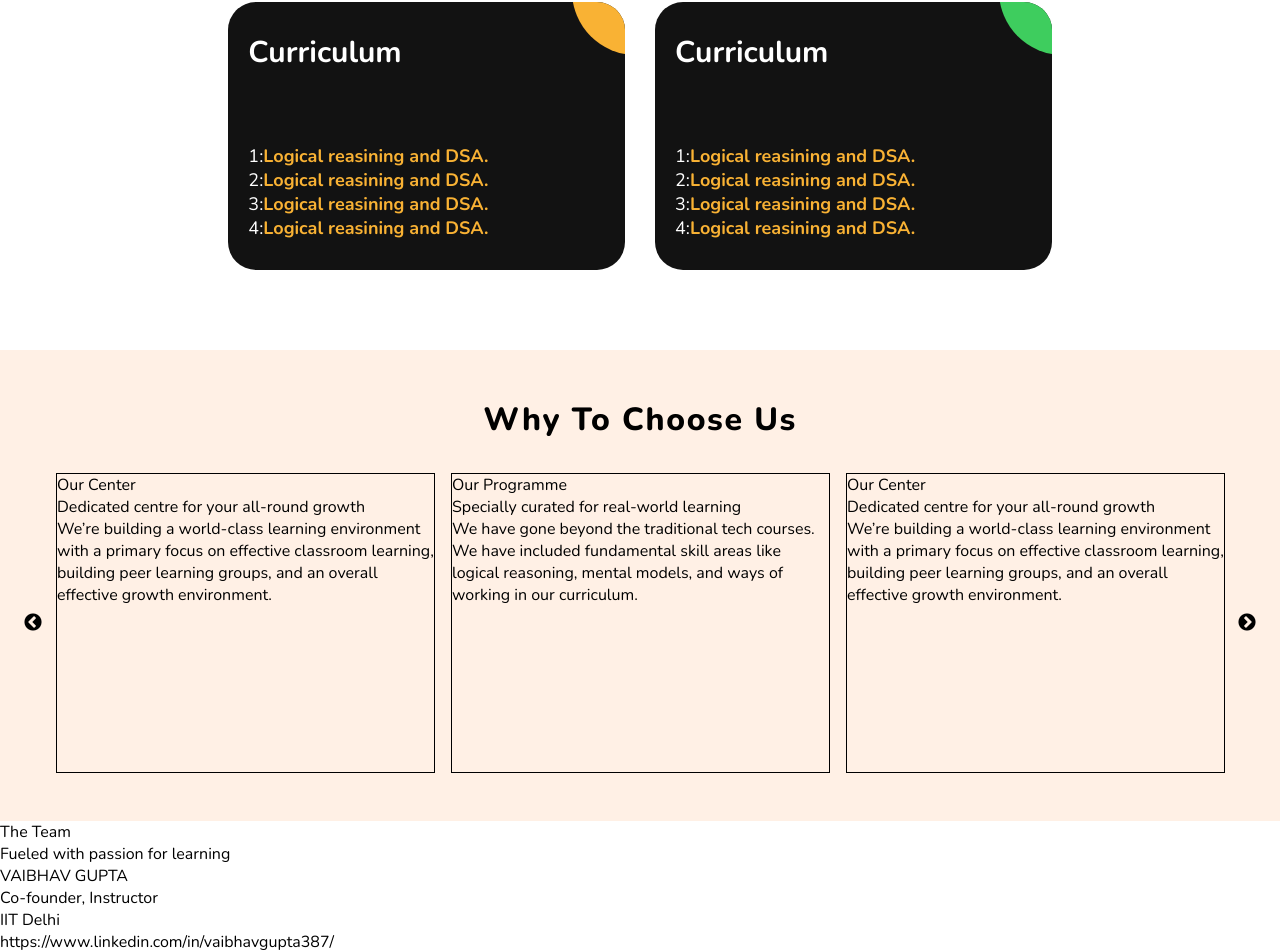
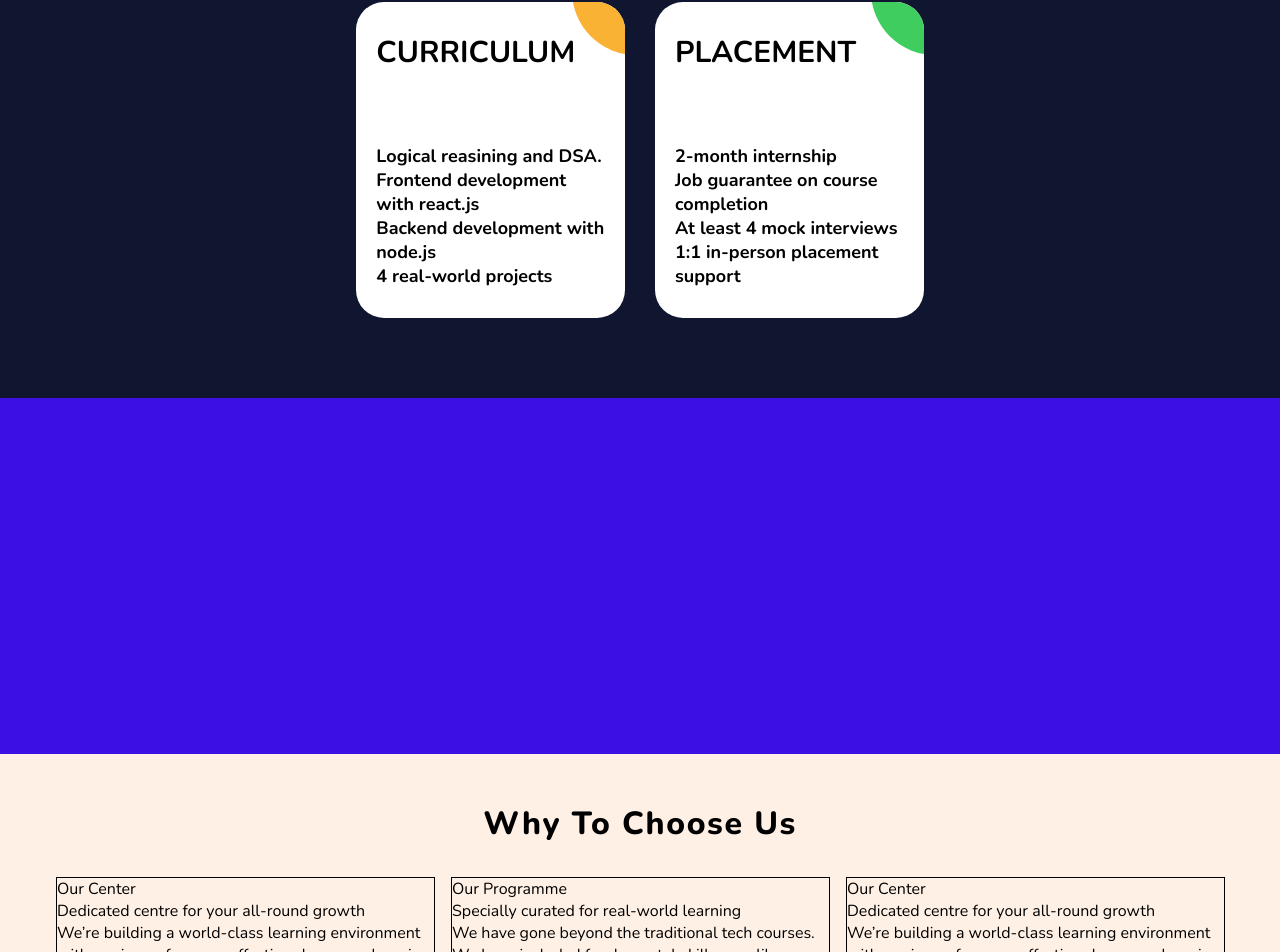
Before and after one commit to drumil32/Ed-Tech, a React (Vite) app in the folder frontend/: page / in a window 1280 px wide. Shown: the part 1009-1961 px from the top of the page. Built offline with nearby package versions, Linux system fonts and the light colour scheme.

Commit message:
Adding Program Details

```diff
--- a/frontend/src/components/organisms/Courses/Courses.tsx
+++ b/frontend/src/components/organisms/Courses/Courses.tsx
@@ -24,7 +24,7 @@ const Courses: React.FC = () => {
 
       </div>
     </section>
-     <div className={styles.ag_format_container}>
+    <div className={styles.ag_format_container}>
 
      <div className={styles.ag_courses_box}>
          <div className={styles.ag_courses_item}>
@@ -32,30 +32,26 @@ const Courses: React.FC = () => {
                  <div className={styles.ag_courses_item_bg}></div>
 
                  <div className={styles.ag_courses_item_title}>
-                     Curriculum
+                     CURRICULUM
                  </div>
                  <div className={styles.ag_courses_item_date_box}>
-                     1:
                      <span className={styles.ag_courses_item_date}>
                          Logical reasining and DSA.
                      </span>
                  </div>
                  <div className={styles.ag_courses_item_date_box}>
-                     2:
                      <span className={styles.ag_courses_item_date}>
-                     Logical reasining and DSA.
+                     Frontend development with react.js
                      </span>
                  </div>
                  <div className={styles.ag_courses_item_date_box}>
-                     3:
                      <span className={styles.ag_courses_item_date}>
-                     Logical reasining and DSA.
+                     Backend development with node.js
                      </span>
                  </div>
                  <div className={styles.ag_courses_item_date_box}>
-                     4:
                      <span className={styles.ag_courses_item_date}>
-                     Logical reasining and DSA.
+                     4 real-world projects
                      </span>
                  </div>
              </a>
@@ -66,37 +62,51 @@ const Courses: React.FC = () => {
                  <div className={styles.ag_courses_item_bg}></div>
 
                  <div className={styles.ag_courses_item_title}>
-                     Curriculum
+                 PLACEMENT
                  </div>
                  <div className={styles.ag_courses_item_date_box}>
-                     1:
                      <span className={styles.ag_courses_item_date}>
-                         Logical reasining and DSA.
+                     2-month internship
                      </span>
                  </div>
                  <div className={styles.ag_courses_item_date_box}>
-                     2:
                      <span className={styles.ag_courses_item_date}>
-                     Logical reasining and DSA.
+                     Job guarantee on course completion
                      </span>
                  </div>
                  <div className={styles.ag_courses_item_date_box}>
-                     3:
                      <span className={styles.ag_courses_item_date}>
-                     Logical reasining and DSA.
+                     At least 4 mock interviews
                      </span>
                  </div>
                  <div className={styles.ag_courses_item_date_box}>
-                     4:
                      <span className={styles.ag_courses_item_date}>
-                     Logical reasining and DSA.
+                     1:1 in-person placement support
                      </span>
                  </div>
              </a>
          </div>
 
      </div>
- </div>
+    </div>
+    <section className={styles.courseHighlights}>
+    <h5 className={styles.sectionTitle}>Course Overview</h5>
+      <h5>Course Overview</h5>
+      <div className={styles.banner}>
+      <h1>Join in on Something Big</h1>
+      <div className={styles.styles}>
+        <p>5 Cr+</p>
+        <p>190+</p>
+        <p>300 Cr+</p>
+      </div>
+      <div className={styles.details}>
+        <p>Learners</p>
+        <p>Countries</p>
+        <p>Code submits</p>
+      </div>
+    </div>
+
+    </section>
  </>
   );
 };
--- a/frontend/src/components/organisms/Courses/style.module.scss
+++ b/frontend/src/components/organisms/Courses/style.module.scss
@@ -4,13 +4,14 @@
   width: 100%;
   padding: 3rem;
   background-color: var(--primary-background-color);
-  background: url("../../../assets/backgrounds/coursesBackground.jpg") no-repeat center/cover;
+  // background: url("../../../assets/backgrounds/coursesBackground.jpg") no-repeat center/cover;
   display: flex;
   flex-direction: column;
   justify-content: center;
   align-items: center;
   flex-wrap: wrap;
   position: relative;
+  background-color: #10162F;
 
   &::before {
     content: "";
@@ -19,7 +20,7 @@
     bottom: 0;
     left: 0;
     right: 0;
-    background-color: #ffffffc4;
+    background-color: #10162F;
   }
 
   @include xsm-max {
@@ -42,7 +43,8 @@
   .sction_sub_title {
     font-size: 1.4rem;
     font-weight: 700;
-    color: rgba(128, 128, 128, 0.61);
+    // color: rgba(128, 128, 128, 0.61);
+    color: silver;
     z-index: 5;
 
     span {
@@ -60,6 +62,7 @@
     margin-bottom: 2rem;
     z-index: 5;
     word-spacing: 3px;
+    color: silver;
     .infinite_scroll_text {
       display: inline-block;
       font-size: 1rem;
@@ -87,10 +90,12 @@
   flex-wrap: wrap;
   justify-content: center;
   padding: 50px 0;
+  background-color: #10162F;
+
 }
 .ag_courses_item {
   -ms-flex-preferred-size: calc(33.33333% - 30px);
-  flex-basis: calc(33.33333% - 30px);
+  flex-basis: calc(23.33333% - 30px);
 
   margin: 0 15px 30px;
 
@@ -101,7 +106,7 @@
 .ag_courses_item_link {
   display: block;
   padding: 30px 20px;
-  background-color: #121212;
+  background-color: #FFF;
 
   overflow: hidden;
 
@@ -110,7 +115,7 @@
 .ag_courses_item_link:hover,
 .ag_courses_item_link:hover .ag_courses_item_date {
   text-decoration: none;
-  color: #FFF;
+  color: black;
 }
 .ag_courses_item_link:hover .ag_courses_item_bg {
   -webkit-transform: scale(10);
@@ -125,21 +130,21 @@
 
   font-weight: bold;
   font-size: 30px;
-  color: #FFF;
+  color: black;
 
   z-index: 2;
   position: relative;
 }
 .ag_courses_item_date_box {
   font-size: 18px;
-  color: #FFF;
+  color: black;
 
   z-index: 2;
   position: relative;
 }
 .ag_courses_item_date {
   font-weight: bold;
-  color: #f9b234;
+  color: black;
 
   -webkit-transition: color .5s ease;
   -o-transition: color .5s ease;
@@ -175,6 +180,55 @@
 }
 .ag_courses_item:nth-child(6n) .ag_courses_item_bg {
   background-color: #4c49ea;
+}
+
+.courseHighlights {
+  width: 100%;
+  padding: 3rem;
+  background-color: var(--primary-background-color);
+  // background: url("../../../assets/backgrounds/coursesBackground.jpg") no-repeat center/cover;
+  display: flex;
+  flex-direction: column;
+  justify-content: center;
+  align-items: center;
+  flex-wrap: wrap;
+  position: relative;
+  background-color: #3A10E5;
+
+  &::before {
+    content: "";
+    position: absolute;
+    top: 0;
+    bottom: 0;
+    left: 0;
+    right: 0;
+    background-color: #3A10E5;
+  }
+  .banner {
+    background-color: #007bff;
+    color: #fff;
+    text-align: center;
+    padding: 20px 0;
+}
+
+h1 {
+    color: white;
+    font-size: 3em;
+    margin-bottom: 20px;
+}
+
+.stats,
+.details {
+    display: flex;
+    justify-content: space-around;
+}
+
+.stats p,
+.details p {
+    font-size: 1.5em;
+    margin: 0 10px;
+}
+
 }
 
 
```
